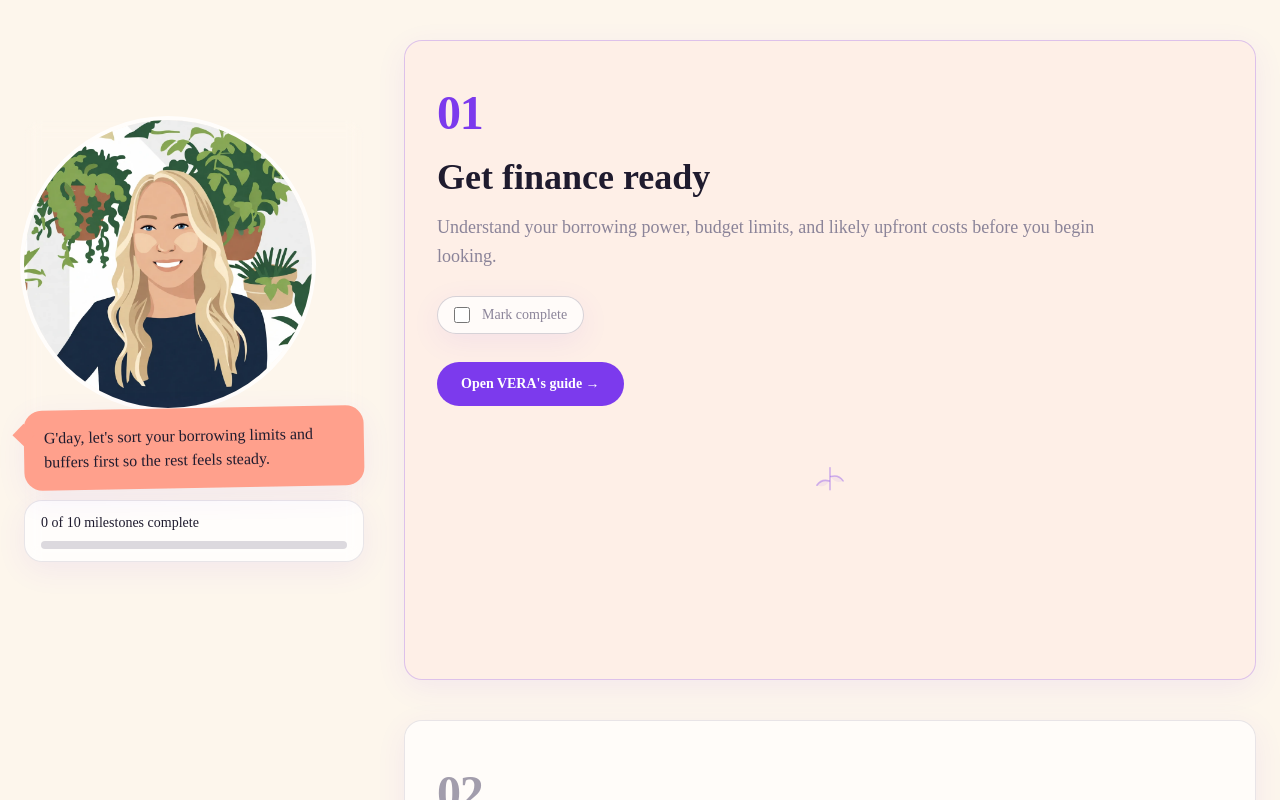
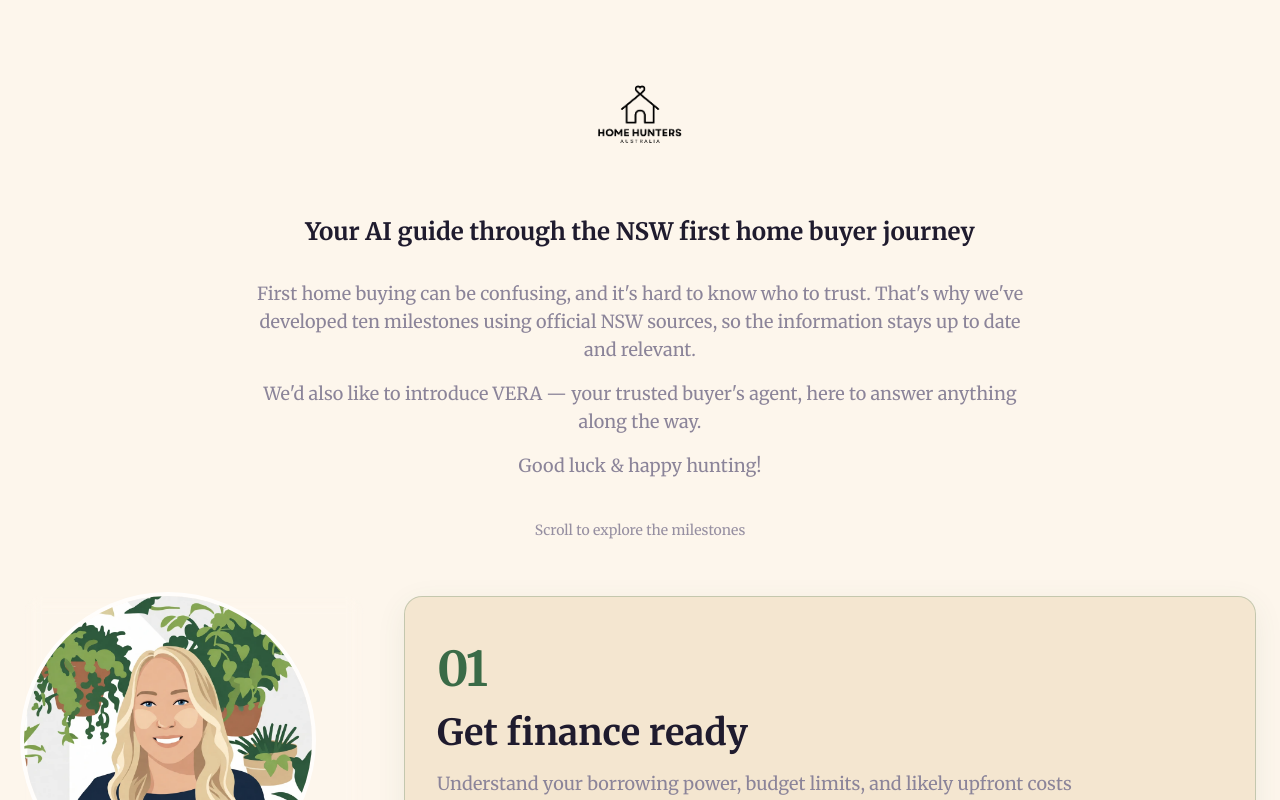
Before and after one commit to SaraRaRaRay/Vera-mvp, a Next.js app: page / in a window 1280 px wide. Shown: the top 800 px of the page. Built offline with nearby package versions, Linux system fonts and the light colour scheme.

Commit message:
session 8 final: brand refresh, enriched resources, tester pack

```diff
--- a/src/app/globals.css
+++ b/src/app/globals.css
@@ -7,11 +7,11 @@
 @theme inline {
   --color-background: var(--background);
   --color-foreground: var(--foreground);
-  --font-sans: var(--font-plus-jakarta-sans);
-  --font-heading: var(--font-plus-jakarta-sans);
+  --font-sans: var(--font-merriweather);
+  --font-heading: var(--font-merriweather);
   --color-cream: var(--cream);
   --color-ink: var(--ink);
-  --color-purple: var(--purple);
+  --color-brand-green: var(--brand-green);
   --color-peach: var(--peach);
   --color-pink: var(--pink);
   --color-grey: var(--grey);
@@ -56,9 +56,9 @@
 :root {
   --cream: #fdf6ec;
   --ink: #1f1b2e;
-  --purple: #7c3aed;
-  --peach: #ffa08c;
-  --pink: #ffe5e0;
+  --brand-green: #3a6b47;
+  --peach: #5c4033;
+  --pink: #e6cfa8;
   --grey: #8b8499;
   --background: var(--cream);
   --foreground: var(--ink);
@@ -133,7 +133,7 @@
     @apply border-border outline-ring/50;
   }
   body {
-    @apply bg-cream text-ink;
+    @apply bg-cream text-ink leading-relaxed;
   }
   html {
     @apply font-sans;
--- a/src/app/layout.tsx
+++ b/src/app/layout.tsx
@@ -1,11 +1,11 @@
 import type { Metadata } from "next";
-import { Plus_Jakarta_Sans } from "next/font/google";
+import { Merriweather } from "next/font/google";
 import "./globals.css";
 
-const plusJakartaSans = Plus_Jakarta_Sans({
-  variable: "--font-plus-jakarta-sans",
+const merriweather = Merriweather({
+  variable: "--font-merriweather",
   subsets: ["latin"],
-  weight: ["400", "500", "600", "700", "800"],
+  weight: ["300", "400", "700", "900"],
 });
 
 export const metadata: Metadata = {
@@ -26,8 +26,8 @@ export default function RootLayout({
   children: React.ReactNode;
 }>) {
   return (
-    <html lang="en">
-      <body className={`${plusJakartaSans.variable} antialiased`}>
+    <html lang="en" className={merriweather.variable}>
+      <body className={`${merriweather.className} antialiased`}>
         {children}
       </body>
     </html>
--- a/src/components/JourneyLanding.tsx
+++ b/src/components/JourneyLanding.tsx
@@ -131,9 +131,40 @@ export function JourneyLanding() {
 
   return (
     <main className="mx-auto w-full max-w-7xl overflow-x-hidden px-4 py-8 sm:px-6 md:py-10">
+      <header className="mx-auto mb-10 max-w-3xl text-center md:mb-14">
+        <div className="flex justify-center">
+          <Image
+            src="/home-hunters-logo.png"
+            alt="Home Hunters Australia"
+            width={150}
+            height={180}
+            priority
+            className="h-[100px] w-auto md:h-40"
+          />
+        </div>
+        <p className="mt-4 text-pretty text-xl font-bold text-ink md:text-2xl">
+          Your AI guide through the NSW first home buyer journey
+        </p>
+        <div className="mt-8 space-y-4">
+          <p className="text-pretty text-base text-grey md:text-lg">
+            First home buying can be confusing, and it&apos;s hard to know who to trust. That&apos;s why
+            we&apos;ve developed ten milestones using official NSW sources, so the information stays up
+            to date and relevant.
+          </p>
+          <p className="text-pretty text-base text-grey md:text-lg">
+            We&apos;d also like to introduce VERA — your trusted buyer&apos;s agent, here to answer anything
+            along the way.
+          </p>
+          <p className="text-pretty text-base text-grey md:text-lg">Good luck &amp; happy hunting!</p>
+        </div>
+        <p className="mt-8 text-sm text-grey/90 md:mt-10" aria-hidden="true">
+          Scroll to explore the milestones
+        </p>
+      </header>
+
       <div className="grid gap-8 md:grid-cols-[340px_minmax(0,1fr)] md:gap-10">
         <aside className="md:sticky md:top-20 md:self-start">
-          <div className="sticky top-3 z-10 rounded-2xl bg-cream/95 p-3 shadow-[0_8px_30px_rgba(124,58,237,0.08)] backdrop-blur md:static md:bg-transparent md:p-0 md:shadow-none">
+          <div className="sticky top-3 z-10 rounded-2xl bg-cream/95 p-3 shadow-[0_8px_30px_rgba(58,107,71,0.08)] backdrop-blur md:static md:bg-transparent md:p-0 md:shadow-none">
             <div className="flex items-center gap-3 md:block">
               <div className="relative size-14 overflow-hidden rounded-full ring-4 ring-white/80 md:size-72">
                 <Image
@@ -147,18 +178,18 @@ export function JourneyLanding() {
               </div>
               <div className="min-w-0">
                 <div
-                  className={`relative w-full max-w-full rounded-2xl bg-peach px-4 py-3 text-sm text-ink shadow-[0_8px_30px_rgba(124,58,237,0.08)] transition-opacity duration-200 md:-rotate-1 md:px-5 md:py-4 md:text-base ${
+                  className={`relative w-full max-w-full rounded-2xl bg-peach px-4 py-3 text-sm text-cream shadow-[0_8px_30px_rgba(58,107,71,0.08)] transition-opacity duration-200 md:-rotate-1 md:px-5 md:py-4 md:text-base ${
                     bubbleVisible ? "opacity-100" : "opacity-0"
                   }`}
                 >
                   <p className="break-words whitespace-normal">{bubbleText}</p>
                   <span className="absolute -left-2 top-4 hidden size-4 rotate-45 bg-peach md:block" />
                 </div>
-                <div className="mt-3 rounded-2xl border border-grey/20 bg-white/80 px-4 py-3 shadow-[0_8px_30px_rgba(124,58,237,0.08)]">
+                <div className="mt-3 rounded-2xl border border-grey/20 bg-white/80 px-4 py-3 shadow-[0_8px_30px_rgba(58,107,71,0.08)]">
                   <p className="text-sm text-ink">{completedCount} of 10 milestones complete</p>
                   <div className="mt-2 h-2 w-full rounded-full bg-grey/30">
                     <div
-                      className="h-full rounded-full bg-purple transition-all duration-300"
+                      className="h-full rounded-full bg-brand-green transition-all duration-300"
                       style={{ width: `${progressPercent}%` }}
                       aria-hidden="true"
                     />
@@ -176,13 +207,13 @@ export function JourneyLanding() {
               <article
                 key={milestone.id}
                 id={`milestone-${milestone.id}`}
-                className={`rounded-2xl border px-5 pt-10 pb-6 shadow-[0_8px_30px_rgba(124,58,237,0.08)] transition-colors md:min-h-[80vh] md:px-8 md:pt-12 md:pb-16 ${
-                  isActive ? "border-purple/25 bg-pink/40" : "border-grey/20 bg-white/70"
+                className={`rounded-2xl border px-5 pt-10 pb-6 shadow-[0_8px_30px_rgba(58,107,71,0.08)] transition-colors md:min-h-[80vh] md:px-8 md:pt-12 md:pb-16 ${
+                  isActive ? "border-brand-green/25 bg-pink/40" : "border-grey/20 bg-white/70"
                 }`}
               >
                 <p
                   className={`text-4xl font-semibold tracking-tight md:text-5xl ${
-                    isActive ? "text-purple" : "text-grey/80"
+                    isActive ? "text-brand-green" : "text-grey/80"
                   }`}
                 >
                   {String(milestone.order).padStart(2, "0")}
@@ -199,7 +230,7 @@ export function JourneyLanding() {
                 <div className="mt-7">
                   <Link
                     href={`/milestones/${milestone.id}`}
-                    className="inline-flex items-center rounded-full bg-purple px-5 py-3 text-sm font-semibold text-white transition hover:bg-purple/90 focus-visible:outline-none focus-visible:ring-4 focus-visible:ring-purple/30 md:px-6"
+                    className="inline-flex items-center rounded-full bg-brand-green px-5 py-3 text-sm font-semibold text-white transition hover:bg-brand-green/90 focus-visible:outline-none focus-visible:ring-4 focus-visible:ring-brand-green/30 md:px-6"
                   >
                     Open VERA&apos;s guide &rarr;
                   </Link>
@@ -208,7 +239,7 @@ export function JourneyLanding() {
                   <svg
                     aria-hidden="true"
                     viewBox="0 0 96 44"
-                    className="h-8 w-20 text-purple/35"
+                    className="h-8 w-20 text-brand-green/35"
                     fill="none"
                     xmlns="http://www.w3.org/2000/svg"
                   >
--- a/src/components/milestone-toggle.tsx
+++ b/src/components/milestone-toggle.tsx
@@ -52,10 +52,10 @@ export function MilestoneToggle({ milestoneId }: MilestoneToggleProps) {
   };
 
   return (
-    <label className="inline-flex cursor-pointer items-center gap-3 rounded-full border border-grey/35 bg-white/75 px-4 py-2 text-sm text-grey shadow-[0_8px_30px_rgba(124,58,237,0.08)]">
+    <label className="inline-flex cursor-pointer items-center gap-3 rounded-full border border-grey/35 bg-white/75 px-4 py-2 text-sm text-grey shadow-[0_8px_30px_rgba(58,107,71,0.08)]">
       <input
         type="checkbox"
-        className="size-4 rounded border-grey/40 accent-purple focus-visible:outline-none focus-visible:ring-4 focus-visible:ring-purple/30"
+        className="size-4 rounded border-grey/40 accent-brand-green focus-visible:outline-none focus-visible:ring-4 focus-visible:ring-brand-green/30"
         checked={mounted ? done : false}
         onChange={(event) => onToggle(event.target.checked)}
       />
--- a/tailwind.config.ts
+++ b/tailwind.config.ts
@@ -7,7 +7,7 @@ const config: Config = {
       colors: {
         cream: "var(--cream)",
         ink: "var(--ink)",
-        purple: "var(--purple)",
+        "brand-green": "var(--brand-green)",
         peach: "var(--peach)",
         pink: "var(--pink)",
         grey: "var(--grey)",
```
Also changed, not shown: src/app/milestones/[id]/page.tsx (+7 -7 lines), src/components/MilestoneChat.tsx (+12 -12 lines), public/home-hunters-logo.png (added), 1 other file (tests, documents, lock files or other folders).
